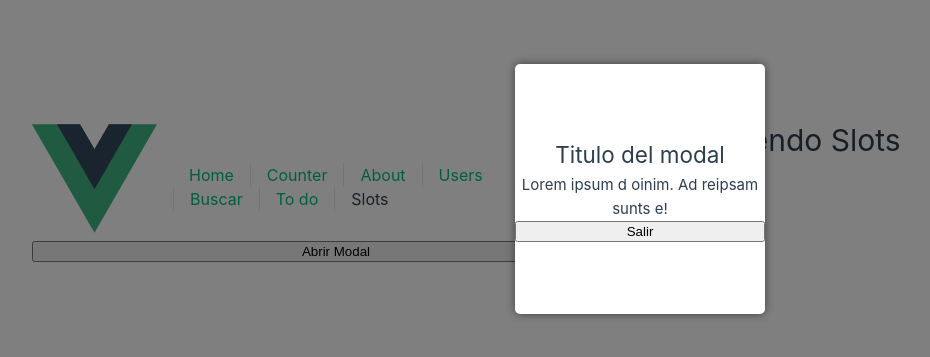
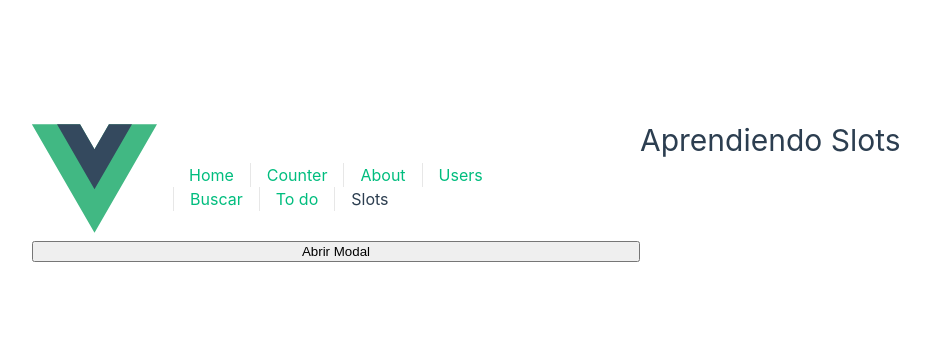
Before and after one commit to ezequielrango/08-compositionAPI, a Vue app: page /slots in a window 1280 px wide. Shown: the part 211-568 px from the top of the page, without its empty margins (0-930 px from the left). Built offline with nearby package versions, Linux system fonts and the light colour scheme.

Commit message:
funcionalidad modal

```diff
--- a/src/components/Modal.vue
+++ b/src/components/Modal.vue
@@ -1,5 +1,8 @@
 <template>
-    <div class="modal-background fade-in">
+    <div class="modal-background fade-in"
+    @click.self="$emit('on:close')"
+    >
+    <!-- con click.self  se va a disparar solamente si clickeo al elemento padre -->
         <div class="modal-container">
 
 
@@ -19,8 +22,16 @@
 
 
 export default {
+    props: {
+        title: {
+            type : String,
+            required: true
+        },
+    },
+    emits : ['on:close'],
+
     setup(props, context){
-
+        console.log({props, context});
     }
 }
 </script>
--- a/src/views/CustomSlots.vue
+++ b/src/views/CustomSlots.vue
@@ -1,8 +1,8 @@
 <template>
     <h1>Aprendiendo Slots</h1>
-    <button> Abrir Modal</button>
+    <button @click="openModal"> Abrir Modal</button>
 
-    <modal title="Hola Mundo">
+    <modal v-if="isOpen" title="Hola Mundo" @on:close="closeModal">
         <!-- <h2>Titulo del modal</h2>
         <p>Lorem ipsum d oinim. Ad reipsam sunts e!</p>
         <button>Salir</button> -->
@@ -14,20 +14,27 @@
             <p>Lorem ipsum d oinim. Ad reipsam sunts e!</p>
         </template>
         <template v-slot:footer>
-            <button>Salir</button>
+            <button @click="closeModal">Salir</button>
         </template>
     </modal>
 
 </template>
 
 <script>
-
+import { ref } from 'vue'
 import Modal from '../components/Modal.vue'
 
 export default {
     components : {Modal},
     setup(){
 
+            const isOpen = ref(false)
+            return{
+                isOpen,
+
+                openModal : () => isOpen.value = true,
+                closeModal : () => isOpen.value = false
+            }
     }
 
 }
```
